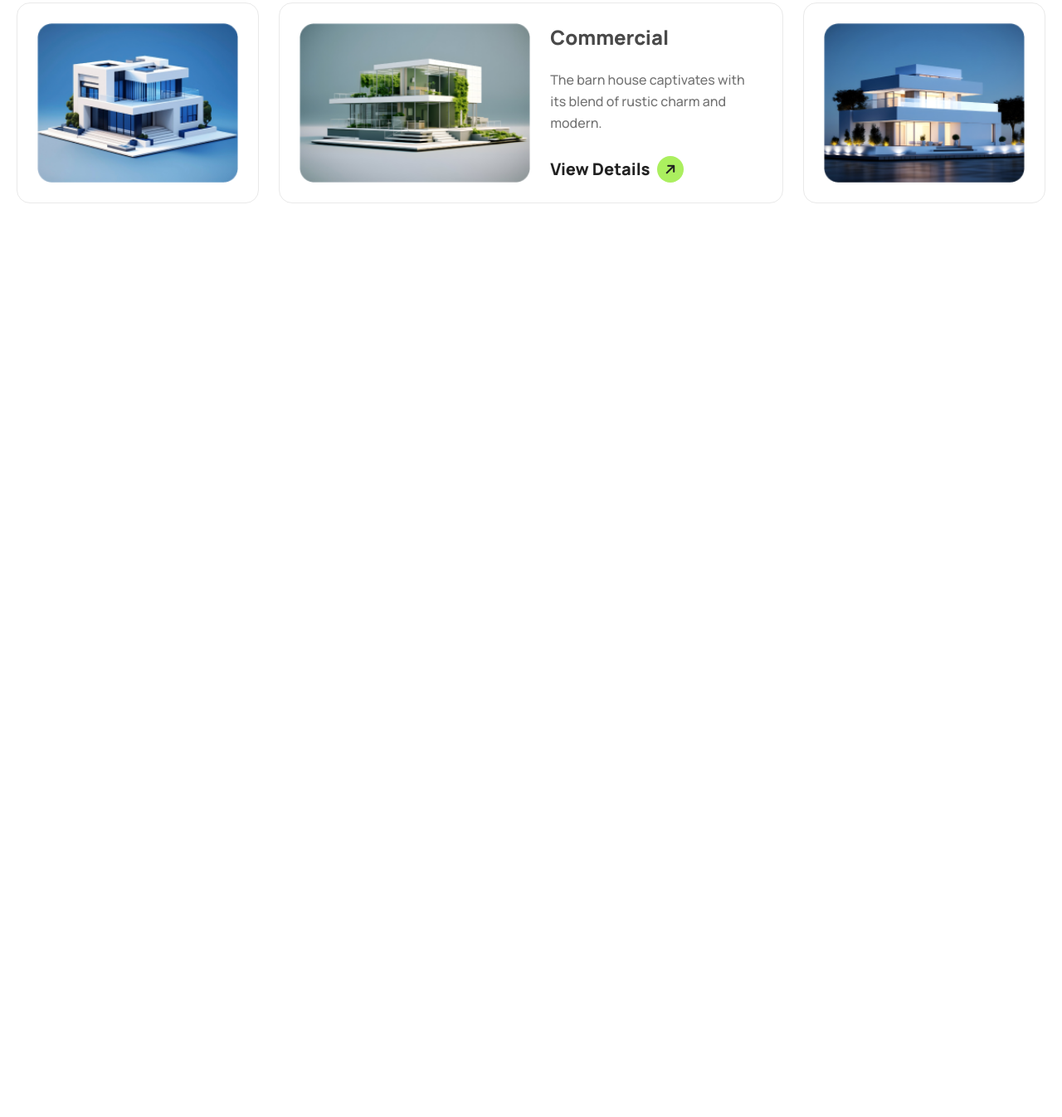
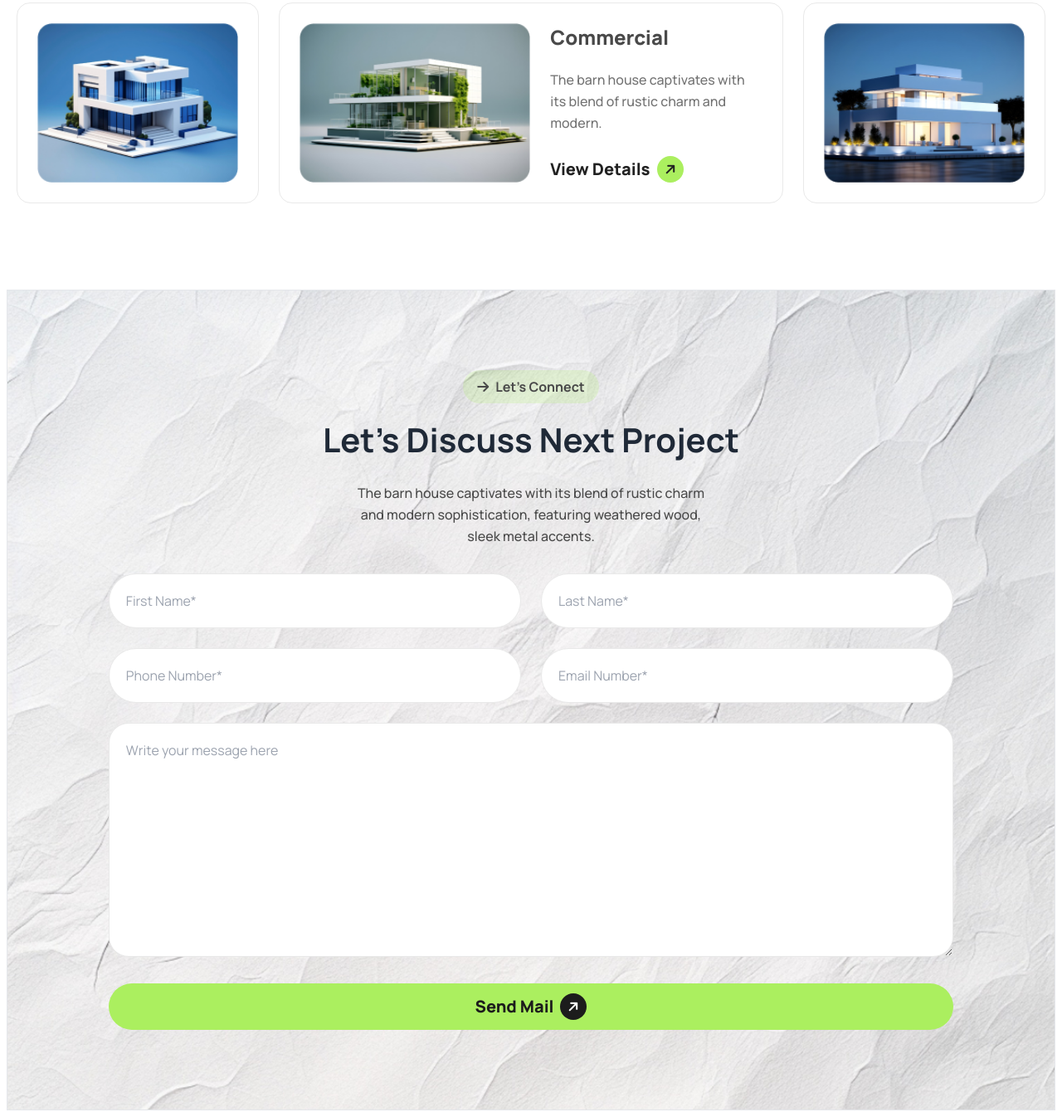
Before and after one commit to khushiiakter/Assignment-003, a plain HTML site: page index.html in a window 1280 px wide. Shown: the part 2774-4120 px from the top of the page at 83% size. Before the commit the page ends 3115 px from the top, so only its background shows below. Drawn offline with nearby package versions, Linux system fonts and the light colour scheme.

Commit message:
added a new project section with form

```diff
--- a/index.html
+++ b/index.html
@@ -234,7 +234,7 @@
 
 
        <!-- our latest portfolio section -->
-       <section class="bg-white">
+      <section class="bg-white">
         <div class="latest-portfolio container mx-auto px-5 lg:py-24 py-8 ">
           <div class="portfolio-content text-center">
             <!-- btn -->
@@ -316,7 +316,51 @@
 
 
       </section>
+<!-- next project section -->
+      <section class="bg-[url('./assets/bg.jpg')] bg-cover	bg-no-repeat border-8 border-solid border-white">
+        <div class="next-project-section border container mx-auto px-5 lg:py-24 py-8">
+          <div class="portfolio-content text-center lg:w-10/12 mx-auto">
+            <!-- btn -->
+            <div class="text-center mb-4 flex justify-center ">
+              <div class="w-[164.97px] flex items-center justify-center gap-2 bg-[#ABEF5F33] py-2 px-4 rounded-full">
 
+                <a href="#" class="text-gray1_color flex">
+                  <i class="fa-solid fa-arrow-right"></i>
+                </a>
+
+                <a href="#" class="text-gray1_color text-base font-bold leading-6">Let’s Connect</a>
+
+              </div>
+
+            </div>
+
+            <!-- title part -->
+            <h3 class="lg:text-[40px] text-2xl font-bold lg:leading-[55px] leading-[33px] mb-4 lg:mb-6">Let’s Discuss Next Project</h3>
+            <p class="mb-6 lg:mb-8 lg:text-base lg:font-medium lg:leading-[26px] text-gray1_color text-sm	font-medium	leading-[24px] lg:px-72">
+              The barn house captivates with its blend of rustic charm and modern sophistication, featuring weathered wood, sleek metal accents.
+            </p>
+            <!-- title part end-->
+            <div class="form-part grid grid-cols-1 lg:grid-cols-2 gap-5 lg:gap-6">
+              <input class="p-5 border border-[#E9E9E9] border-solid bg-red rounded-full" type="text" placeholder="First Name*">
+              <input class="p-5 border border-[#E9E9E9] border-solid bg-red rounded-full" type="text" placeholder="Last Name*">
+              <input class="p-5 border border-[#E9E9E9] border-solid bg-red rounded-full" type="tel" placeholder="Phone Number*">
+              <input class="p-5 border border-[#E9E9E9] border-solid bg-red rounded-full" type="email" placeholder="Email Number*">
+
+              <textarea class="p-5 border border-[#E9E9E9] border-solid bg-red rounded-3xl lg:col-span-2" name="feedback" rows="10" placeholder="Write your message here"></textarea>
+            </div>
+            <!-- btn  -->
+            <div class="lg:mt-8 mt-5  w-full text-center">
+              <div class="flex items-center justify-center gap-2 bg-primary py-3 px-5 rounded-full">
+                <a href="#" class="text-[#1C1C1C] text-xl font-extrabold leading-7">Send Mail</a>
+                <a href="#" class="w-8 h-8 bg-[#1C1C1C] text-white rounded-full flex items-center justify-center">
+                  <i class="fa-solid fa-arrow-right -rotate-45"></i>
+                </a>
+              </div>
+            </div>
+
+          </div>
+        </div>
+      </section>
     </main>
 </body>
 </html>
```
